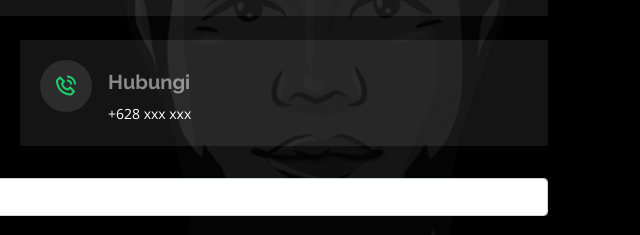
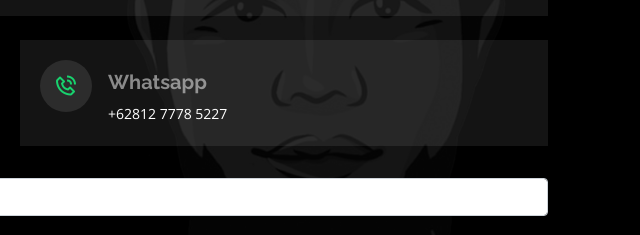
Before and after one commit to bangpaik/bangpaik.github.io, a plain HTML site: page index.html in a window 1280 px wide. Both pictures are taken after a click on the link "Hubungi". Shown: the part 303-538 px from the top of the page, 632-1272 px from the left. Drawn offline with nearby package versions, Linux system fonts and the light colour scheme.

Commit message:
Update index.html

```diff
--- a/index.html
+++ b/index.html
@@ -191,10 +191,7 @@
       </div>
 
     </div>
-  </section><!-- End portfolio Section -->
-
-
-  <!-- ======= Contact Section ======= -->
+  </section>
   <section id="contact" class="contact">
     <div class="container">
 
@@ -233,8 +230,8 @@
         <div class="col-md-6 mt-4 d-flex align-items-stretch">
           <div class="info-box">
             <i class="bx bx-phone-call"></i>
-            <h3>Hubungi</h3>
-            <p>+628 xxx xxx</p>
+            <h3>Whatsapp</h3>
+            <p>+62812 7778 5227</p>
           </div>
         </div>
       </div>
```
